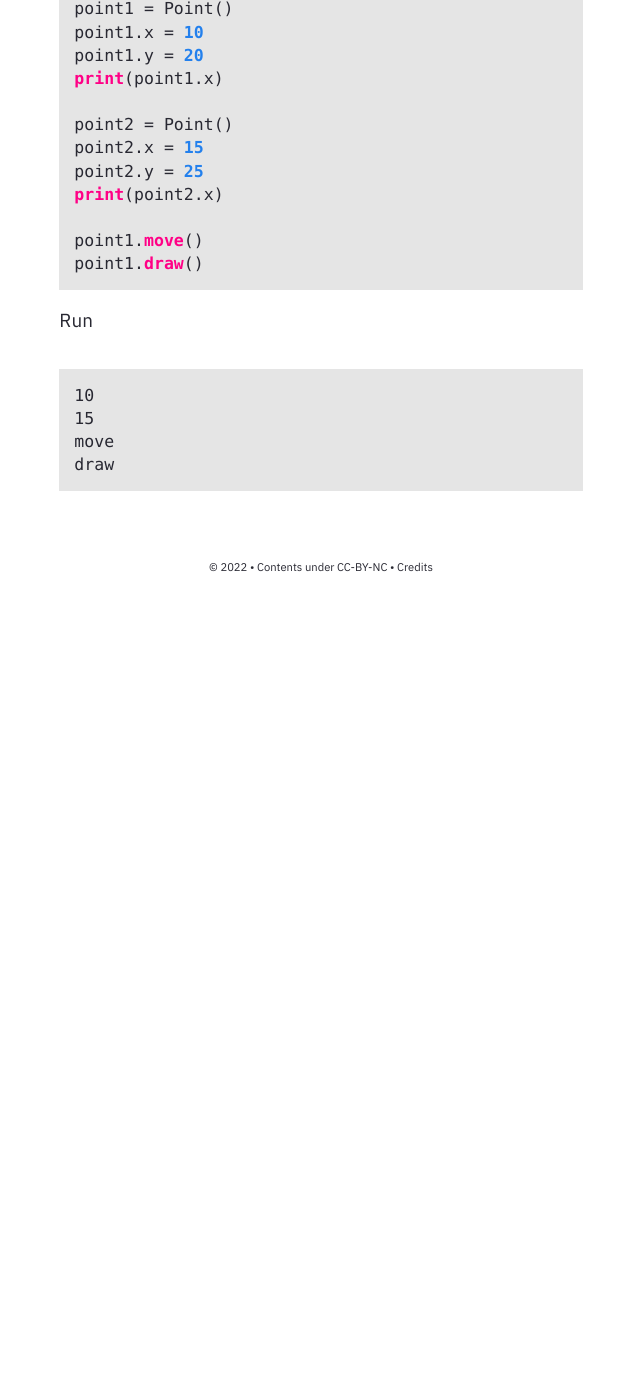
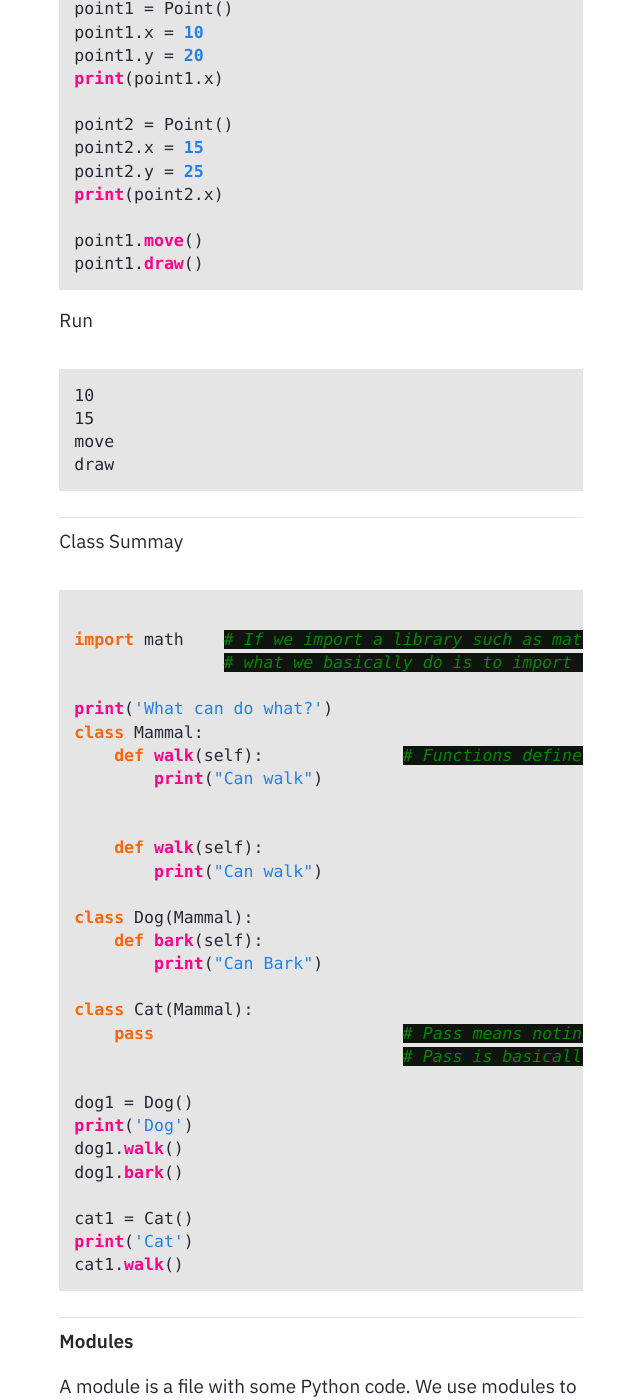
Before and after one commit to RedStoutheart/redstoutheart.github.io, a Jekyll site: the page built from _notes/Public/My Python Adventure.md, in a window 1280 px wide and 1400 px high, scrolled down 13023 px. Shown: the whole window, without its empty margins (319-959 px from the left). Built offline with Jekyll 4.4.1, drawn with Linux system fonts in a browser that asks for light colours; before the commit the page ends 13639 px from its top, so only the background shows below that; some of the changed text lies outside the part shown.

Commit message:
My Python Adventure

````diff
--- a/_notes/Public/My Python Adventure.md
+++ b/_notes/Public/My Python Adventure.md
@@ -462,7 +462,7 @@
 ```
 
 
-Emoji Converter with making it a function to make that code reusable
+Emoji Converter but this time making it a function to make that code reusable.
 ```python
 def emoji_converter(message):
     words = message.split(' ')
@@ -540,3 +540,113 @@
 move
 draw
 ```
+
+******
+
+Class Summay
+```python
+
+import math    # If we import a library such as math
+               # what we basically do is to import bunch of classes to our code but simplified
+
+print('What can do what?')
+class Mammal:
+    def walk(self):              # Functions defined inside of classes are called modules
+        print("Can walk")
+
+
+    def walk(self):
+        print("Can walk")
+
+class Dog(Mammal):
+    def bark(self):
+        print("Can Bark")
+
+class Cat(Mammal):
+    pass                         # Pass means noting it is there to indicate                                      # That it doesn't have anything in it
+                                 # Pass is basically there to pass the class
+
+dog1 = Dog()
+print('Dog')
+dog1.walk()
+dog1.bark()
+
+cat1 = Cat()
+print('Cat')
+cat1.walk()
+```
+
+*******
+
+**Modules**
+
+A module is a file with some Python code. We use modules to break up our
+
+program into multiple files. This way, our code will be better organized. We won’t
+
+have one gigantic file with a million lines of code in it!
+
+There are 2 ways to import modules: we can import the entire module, or specific
+
+objects in a module.
+
+```python
+# importing the entire converters module
+
+import converters
+
+converters.kg_to_lbs(5)
+
+# importing one function in the converters module
+
+from converters import kg_to_lbs
+
+kg_to_lbs(5)
+```
+
+
+
+
+
+
+************
+
+in app.py file
+```python
+from utils import find_max
+
+numbers = [1, 42, 54, 40, 25]
+max_ = find_max(numbers)
+print(max_)
+```
+
+
+in utils.py file
+```python
+def find_max(numbers):
+    max_ = numbers[0]
+    for numbers in numbers:
+        if numbers > max_:
+            max_ = numbers
+    return max_
+```
+
+
+*******
+
+**Packages**
+
+A package is a directory with __init__.py in it. It can contain one or more modules.
+```python
+# importing the entire sales module
+
+from ecommerce import sales
+
+sales.calc_shipping()
+
+# importing one function in the sales module
+
+from ecommerce.sales import calc_shipping
+
+calc_shipping()
+```
````
